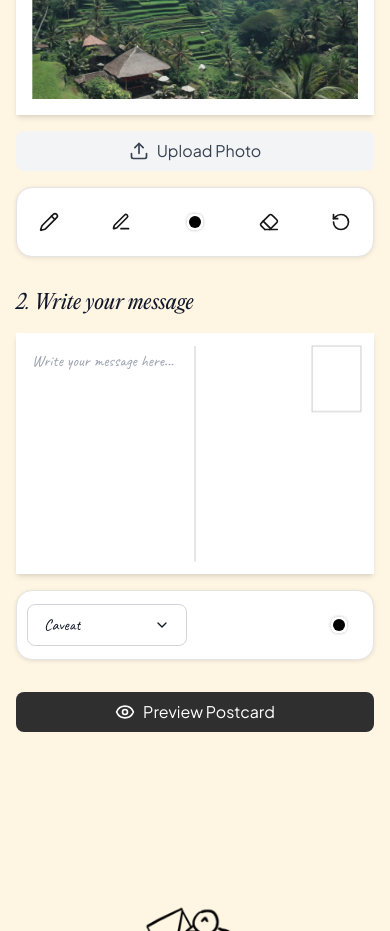
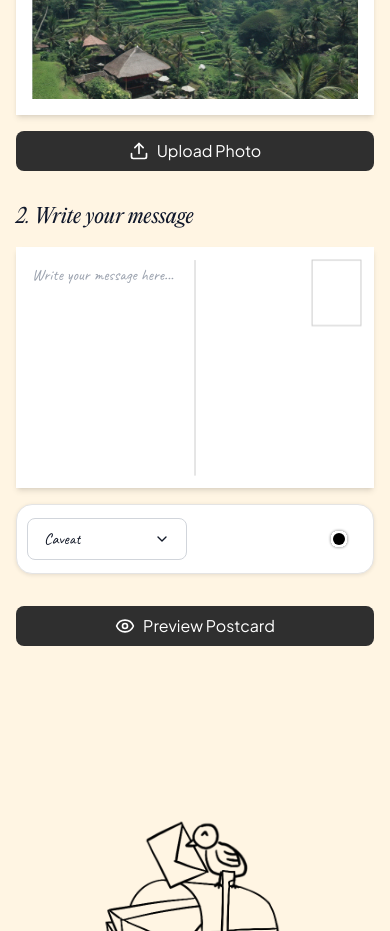
Before and after one commit to csleong98/postcard, a Next.js app: page / in a window 390 px wide. Shown: the part 1620-2551 px from the top of the page. Built offline with nearby package versions, Linux system fonts and the light colour scheme.

Commit message:
Enhance mobile image upload and postcard rendering
- Add debug logging for image upload process
- Improve mobile upload button styling
- Refactor canvas rendering with additional null checks
- Update text content extraction for back card rendering

```diff
--- a/src/app/components/PostcardCustomizer.js
+++ b/src/app/components/PostcardCustomizer.js
@@ -112,14 +112,29 @@ export default function PostcardCustomizer() {
     setCurrentSide(currentSide === 'front' ? 'back' : 'front');
   };
 
+  // Add this useEffect to monitor image updates
+  useEffect(() => {
+    console.log('uploadedImage changed:', uploadedImage);
+  }, [uploadedImage]);
+
   const handleImageUpload = (event) => {
+    console.log('Upload handler triggered'); // Debug log
     const file = event.target.files[0];
     if (file) {
+      console.log('File selected:', file.name); // Debug log
       const reader = new FileReader();
       reader.onload = (event) => {
-        setUploadedImage(event.target.result);
+        console.log('File read complete'); // Debug log
+        const result = event.target.result;
+        console.log('Image data length:', result.length); // Debug log
+        setUploadedImage(result);
+      };
+      reader.onerror = (error) => {
+        console.error('Error reading file:', error);
       };
       reader.readAsDataURL(file);
+    } else {
+      console.log('No file selected'); // Debug log
     }
   };
 
@@ -244,13 +259,11 @@ export default function PostcardCustomizer() {
       let drawWidth, drawHeight, x, y;
 
       if (bgAspect > canvasAspect) {
-        // Background is wider than canvas
         drawHeight = canvasHeight;
         drawWidth = drawHeight * bgAspect;
         x = (canvasWidth - drawWidth) / 2;
         y = 0;
       } else {
-        // Background is taller than canvas
         drawWidth = canvasWidth;
         drawHeight = drawWidth / bgAspect;
         x = 0;
@@ -266,81 +279,83 @@ export default function PostcardCustomizer() {
         // Calculate card dimensions and positions
         const cardWidth = 879;
         const cardHeight = 591;
-        const scale = 1.2;  // Larger scale for better visibility
-        const padding = 16 * scale; // Scale the padding with the card
+        const scale = 1.2;
+        const padding = 16 * scale;
 
         // Center horizontally and position vertically
         const frontX = (canvasWidth - cardWidth * scale) / 2;
-        const frontY = canvasHeight * 0.05;  // Moved up to 15% from top
-        const backX = frontX - 15;  // Slight offset for depth
-        const backY = canvasHeight * 0.45;  // Adjusted to maintain spacing
+        const frontY = canvasHeight * 0.05;
+        const backX = frontX - 15;
+        const backY = canvasHeight * 0.45;
 
         // Helper function to draw a rotated card with shadow
         const drawRotatedCard = (x, y, width, height, rotation, drawContent) => {
           ctx.save();
-
-          // Move to center point for rotation
           ctx.translate(x + width / 2, y + height / 2);
           ctx.rotate((rotation * Math.PI) / 180);
           ctx.translate(-(x + width / 2), -(y + height / 2));
-
-          // Add shadow (less prominent)
           ctx.shadowColor = 'rgba(0, 0, 0, 0.15)';
           ctx.shadowBlur = 15;
           ctx.shadowOffsetX = 0;
           ctx.shadowOffsetY = 4;
-
-          // Draw white background with shadow
           ctx.fillStyle = '#FFFFFF';
           ctx.fillRect(x, y, width, height);
-
-          // Remove shadow for content
           ctx.shadowColor = 'transparent';
           ctx.shadowBlur = 0;
           ctx.shadowOffsetX = 0;
           ctx.shadowOffsetY = 0;
-
-          // Draw the content
           drawContent(x, y, width, height);
-
           ctx.restore();
         };
 
-        // Draw front card first (will be behind)
+        // Draw front card
         drawRotatedCard(
           frontX,
           frontY,
           cardWidth * scale,
           cardHeight * scale,
-          2,  // Slight rotation in opposite direction
+          2,
           (x, y, w, h) => {
-            // Draw the image with padding
             const paddedX = x + padding;
             const paddedY = y + padding;
             const paddedWidth = w - (padding * 2);
             const paddedHeight = h - (padding * 2);
             ctx.drawImage(frontImg, paddedX, paddedY, paddedWidth, paddedHeight);
-            ctx.drawImage(frontCanvasRef.current, paddedX, paddedY, paddedWidth, paddedHeight);
+            // Draw the front canvas content for both mobile and desktop
+            const frontCanvas = frontCanvasRef.current;
+            if (frontCanvas) {
+              ctx.drawImage(frontCanvas, paddedX, paddedY, paddedWidth, paddedHeight);
+            }
           }
         );
 
-        // Draw back card last (will be on top)
+        // Draw back card
         drawRotatedCard(
           backX,
           backY,
           cardWidth * scale,
           cardHeight * scale,
-          -2,  // Slight rotation
+          -2,
           (x, y, w, h) => {
-            ctx.drawImage(staticCanvasRef.current, x, y, w, h);
+            // Draw static canvas content
+            const staticCanvas = staticCanvasRef.current;
+            if (staticCanvas) {
+              ctx.drawImage(staticCanvas, x, y, w, h);
+            }
 
-            // Draw text content
-            const textarea = document.querySelector('textarea');
-            if (textarea && textarea.value) {
+            // Draw text content - handle both mobile and desktop
+            const textareas = document.querySelectorAll('textarea');
+            let textContent = '';
+            textareas.forEach(textarea => {
+              if (textarea.value) {
+                textContent = textarea.value;
+              }
+            });
+
+            if (textContent) {
               ctx.font = `${24 * scale}px ${selectedFont}`;
               ctx.fillStyle = textColor;
-
-              const lines = textarea.value.split('\n');
+              const lines = textContent.split('\n');
               let textY = y + (36 * scale);
               const maxWidth = (w / 2) - (40 * scale);
               const textX = x + (36 * scale);
@@ -410,6 +425,10 @@ export default function PostcardCustomizer() {
                     onMouseUp={stopDrawing}
                     onMouseLeave={stopDrawing}
                   />
+                </div>
+
+                {/* Mobile Upload Section */}
+                <div className="relative">
                   <input
                     id="imageUpload"
                     type="file"
@@ -417,34 +436,19 @@ export default function PostcardCustomizer() {
                     className="hidden"
                     onChange={handleImageUpload}
                   />
-                </div>
-
-                {/* Upload Button */}
-                <button
-                  onClick={() => document.getElementById('imageUpload').click()}
-                  className="w-full mt-4 px-4 py-2 bg-gray-100 text-gray-700 rounded-lg hover:bg-gray-200 transition-all flex items-center justify-center gap-2 relative z-10"
-                >
-                  <Upload size={20} />
-                  Upload Photo
-                </button>
-
-                {/* Front Toolbar */}
-                <div className="mt-4 relative z-10">
-                  <Toolbar
-                    currentSide="front"
-                    selectedTool={selectedTool}
-                    drawingColor={drawingColor}
-                    textColor={textColor}
-                    selectedFont={selectedFont}
-                    fontOptions={fontOptions}
-                    onToolSelect={setSelectedTool}
-                    onColorChange={setDrawingColor}
-                    onTextColorChange={setTextColor}
-                    onFontChange={setSelectedFont}
-                    onClear={clearCanvas}
-                    isMobile={isMobile}
-                    hideUpload={true}
-                  />
+                  <button
+                    onClick={() => {
+                      console.log('Mobile upload clicked');  // Debug log
+                      const input = document.getElementById('imageUpload');
+                      if (input) {
+                        input.click();
+                      }
+                    }}
+                    className="w-full mt-4 px-4 py-2 bg-[#2F2F2F] text-white rounded-lg hover:bg-black transition-all flex items-center justify-center gap-2 relative z-10"
+                  >
+                    <Upload size={20} />
+                    Upload Photo
+                  </button>
                 </div>
               </div>
             </div>
@@ -657,7 +661,7 @@ export default function PostcardCustomizer() {
                   <a
                     href={showPreview}
                     download="my-postcard.png"
-                    className="px-4 py-2 rounded-lg bg-blue-500 text-white hover:bg-blue-600 transition-all"
+                    className="px-4 py-2 rounded-lg bg-[#2F2F2F] text-white hover:bg-black transition-all"
                   >
                     Download
                   </a>
```
